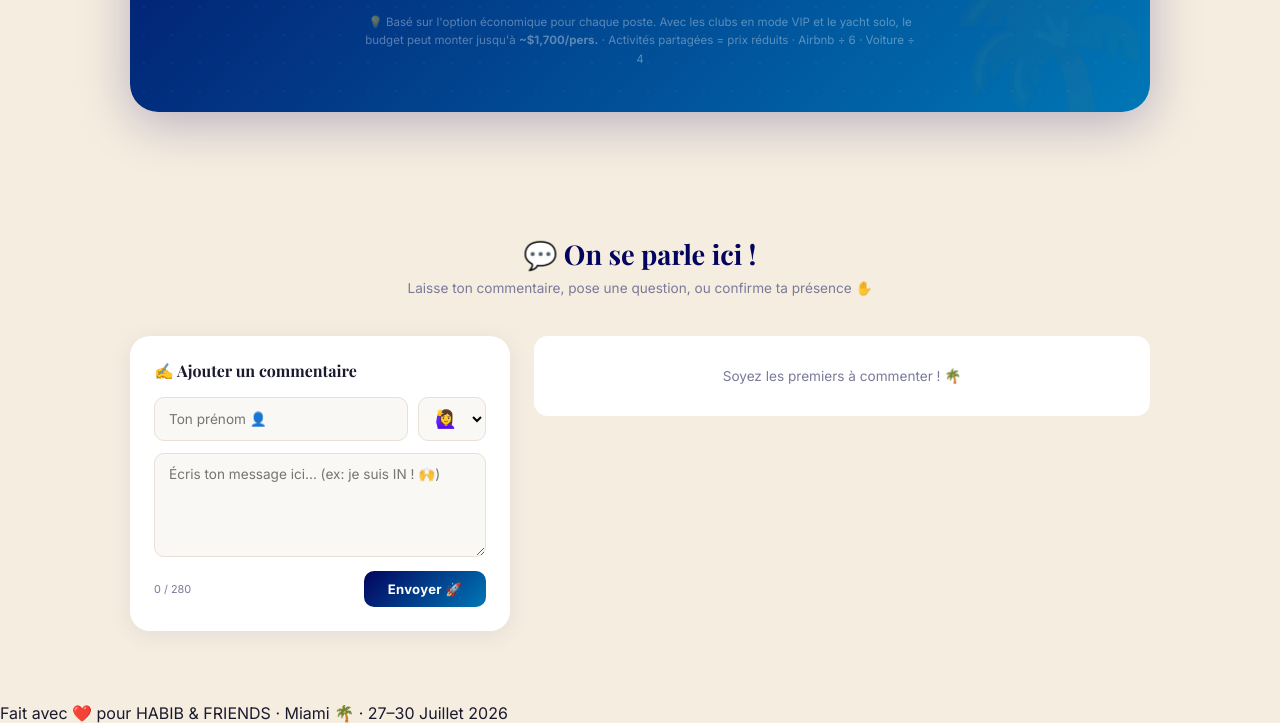
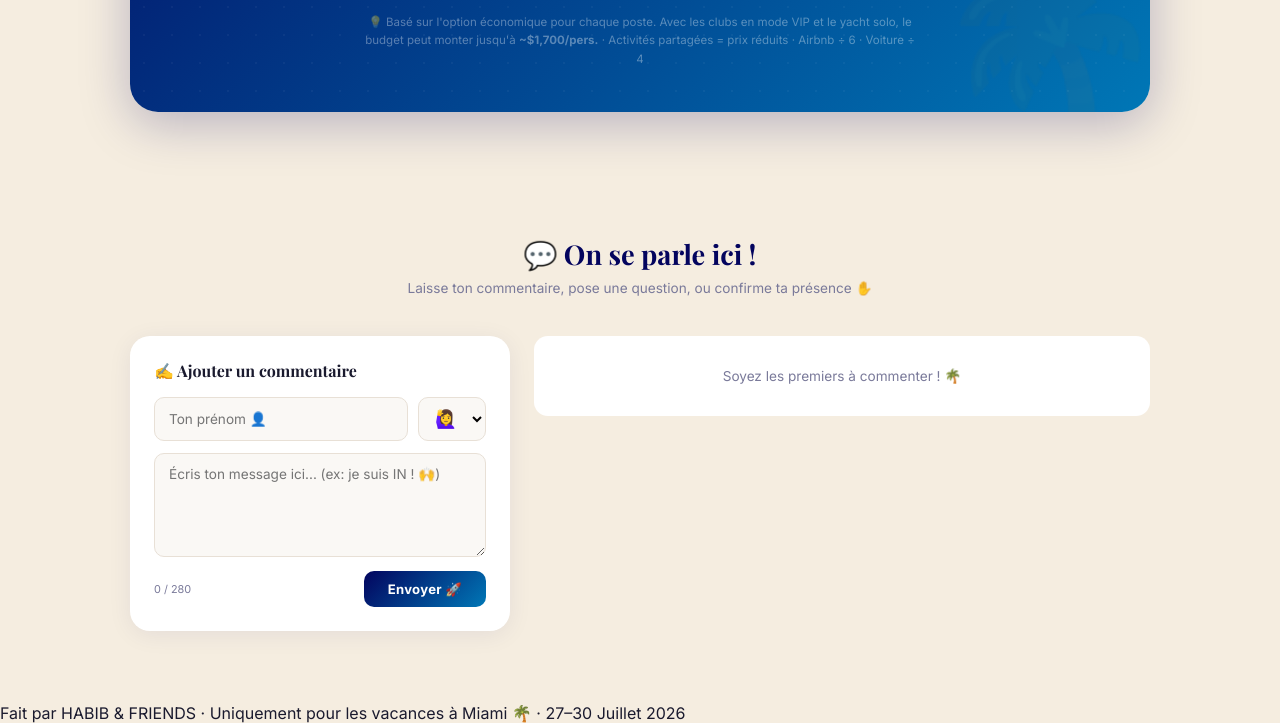
Before and after one commit to dhabibou3/miami-trip, a plain HTML site: page index.html in a window 1280 px wide. Shown: the part 1841-2564 px from the top of the page. Drawn offline with nearby package versions, Linux system fonts and the light colour scheme; a web font is replaced by a local one.

Commit message:
Update footer text

```diff
--- a/index.html
+++ b/index.html
@@ -853,7 +853,7 @@ loadComments();
 </script>
 
 <footer>
-  Fait avec ❤️ pour HABIB &amp; FRIENDS · Miami 🌴 · 27–30 Juillet 2026
+  Fait par HABIB &amp; FRIENDS · Uniquement pour les vacances à Miami 🌴 · 27–30 Juillet 2026
 </footer>
 
 </body>
```
